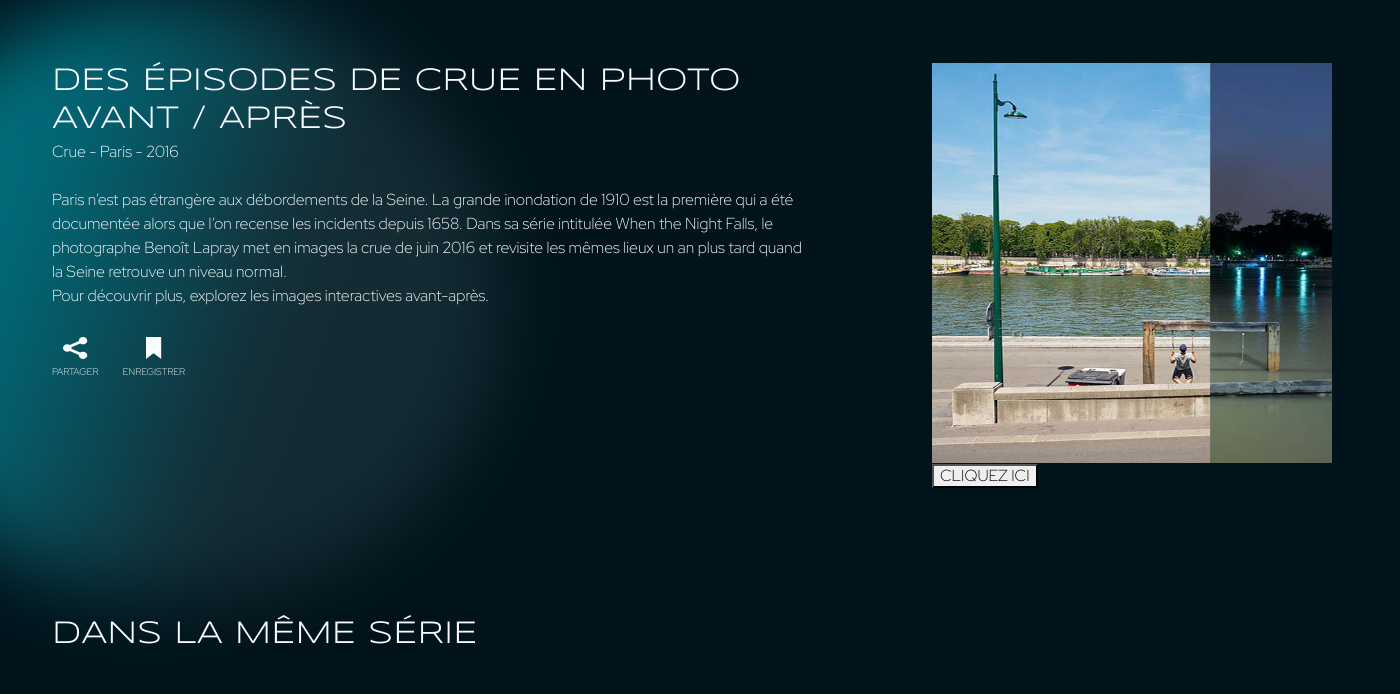
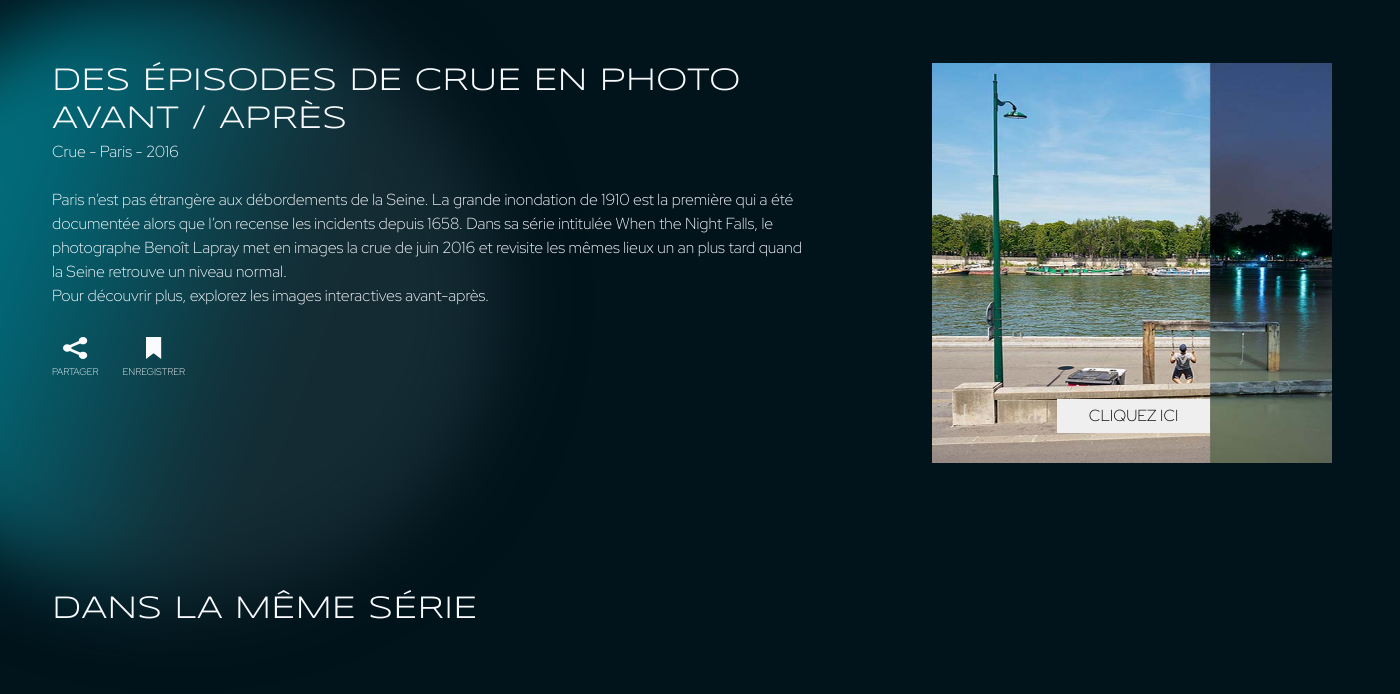
Before and after one commit to anthoMag/deviadux_projet, a Symfony app: template templates/episodes/index.html.twig in a window 1400 px wide. Shown: the part 145-839 px from the top of the page. Run offline with Twig, Linux system fonts and the light colour scheme; the template is opened without the code that fills it, so the values that code supplies are empty; some libraries are stand-ins or nearby versions; grey boxes are pictures that could not be loaded.

Commit message:
Mercredi mid2

```diff
--- a/public/asset/css/episodes.css
+++ b/public/asset/css/episodes.css
@@ -19,18 +19,18 @@
   height: 400px;
 }
 
-/* #imageBtn button {
+ #imageBtn button {
   position: absolute;
-  right: 24%;
+  right: 34%;
   border: none;
   padding: 0.5rem 2rem;
   top: 84%;
-} */
+}
 
-/* #imageBtn button:hover {
+ #imageBtn button:hover {
   background-color: #01131B;
   color: #F9FBFF;
-} */
+}
 
 #textealaune {
   padding-right: 7rem;
--- a/public/asset/js/hexago.js
+++ b/public/asset/js/hexago.js
@@ -12,7 +12,7 @@ mappy.style.height = htmlHeight - 200 + 'px';
 
 
 
-/////// RANGE ////////
+/////// RANGE  K////////
 
 // Récupère la balise h2 qui affiche l'altitude de l'océan
 let meter = document.getElementById('metre');
@@ -53,6 +53,7 @@ inputSlider.oninput = (() => {
     reg = 0.26 * num;
     exp = Math.exp(num);
     result = ((reg + exp) - 1);
+    //formate le nombre  obtenue en notation à point-fixe.
     elevation = result.toFixed(2);
 
     // Permet de mettre à jour l'affichage de la hauteur de l'océan
```
